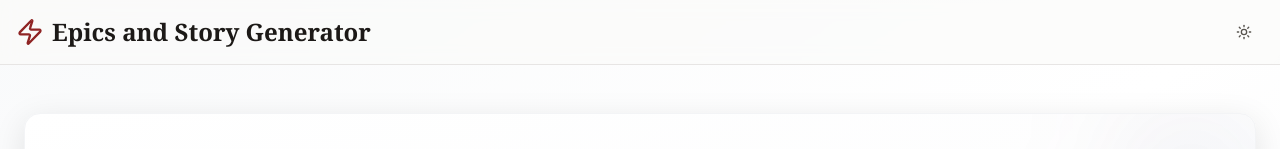
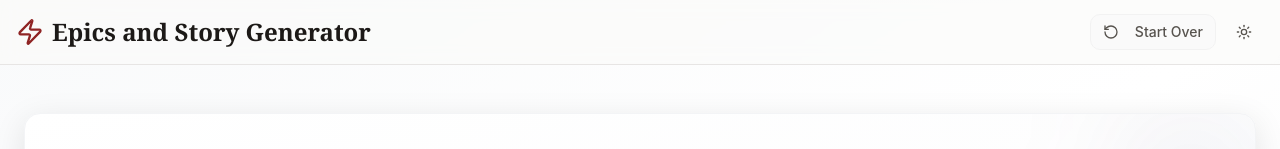
Before and after one commit to raveendran-v/agile-generator, a React (Vite) app: page / in a window 1280 px wide. Shown: the top 149 px of the page. Built offline with nearby package versions, Linux system fonts and the light colour scheme.

Commit message:
Add start over button
Adds a "Start Over" button to the header that refreshes the page.

```diff
--- a/src/components/Header.tsx
+++ b/src/components/Header.tsx
@@ -1,6 +1,6 @@
 
 import React from 'react';
-import { Moon, Sun, Zap } from 'lucide-react';
+import { Moon, Sun, Zap, RotateCcw } from 'lucide-react';
 import { Button } from '@/components/ui/button';
 import { useTheme } from '@/components/theme-provider';
 
@@ -9,6 +9,10 @@ const Header = () => {
 
   const toggleTheme = () => {
     setTheme(theme === 'dark' ? 'light' : 'dark');
+  };
+
+  const handleStartOver = () => {
+    window.location.reload();
   };
 
   return (
@@ -21,6 +25,17 @@ const Header = () => {
           </h1>
         </div>
 
+        <div className="flex items-center space-x-2">
+          <Button
+            variant="outline"
+            size="sm"
+            onClick={handleStartOver}
+            className="text-stone-600 hover:text-stone-900 dark:text-stone-400 dark:hover:text-stone-100 flex items-center space-x-2"
+          >
+            <RotateCcw className="h-4 w-4" />
+            <span>Start Over</span>
+          </Button>
+
           <Button
             variant="ghost"
             size="icon"
@@ -32,6 +47,7 @@ const Header = () => {
             <span className="sr-only">Toggle theme</span>
           </Button>
         </div>
+      </div>
     </header>
   );
 };
```
Lines whose indentation alone changed are shown as unchanged.
